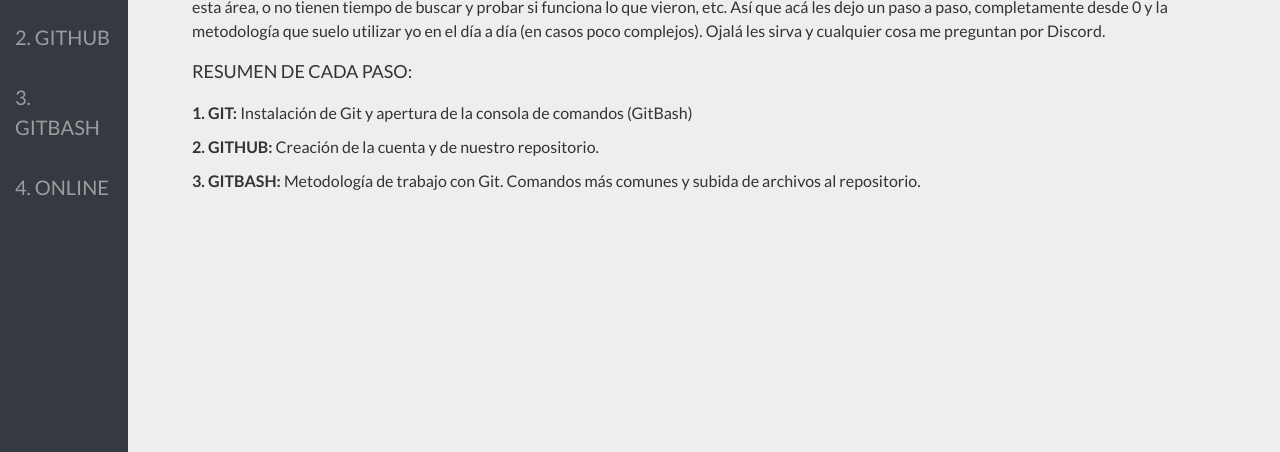
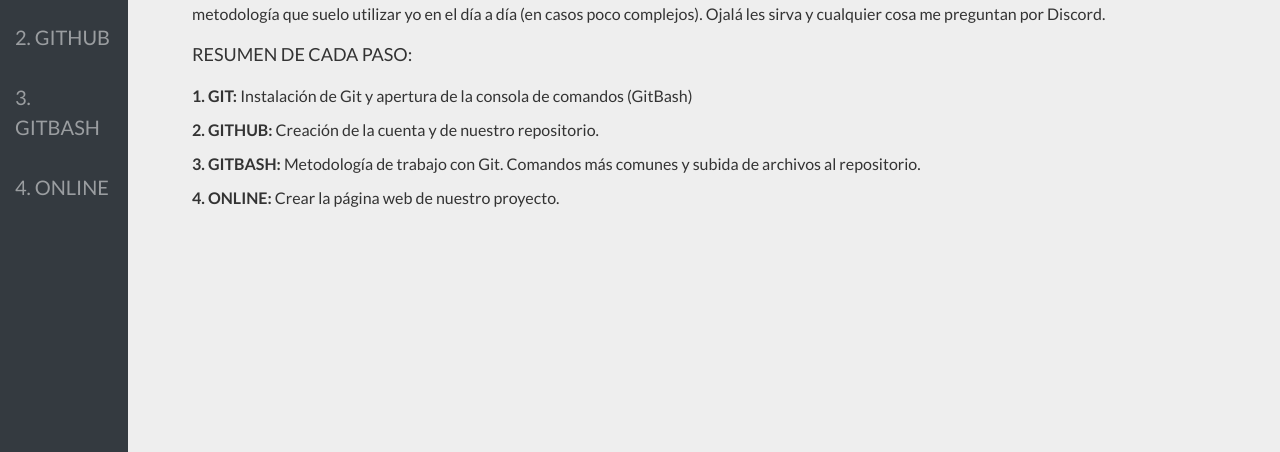
Before and after one commit to damm17/turingDevs-ejemplo, a plain HTML site: page index.html in a window 1280 px wide. Shown: the part 348-800 px from the top of the page. Drawn offline with nearby package versions, Linux system fonts and the light colour scheme.

Commit message:
Update index.html

```diff
--- a/index.html
+++ b/index.html
@@ -45,6 +45,7 @@
                     <li><strong>1. GIT:</strong> Instalación de Git y apertura de la consola de comandos (GitBash)</li>
                     <li><strong>2. GITHUB:</strong> Creación de la cuenta y de nuestro repositorio.</li>
                     <li><strong>3. GITBASH:</strong> Metodología de trabajo con Git. Comandos más comunes y subida de archivos al repositorio.</li>
+                    <li><strong>4. ONLINE:</strong> Crear la página web de nuestro proyecto.</li>
                 </ol>
             </div>
             <div class="tab-pane fade" id="pills-git" role="tabpanel" aria-labelledby="pills-git-tab">
```
